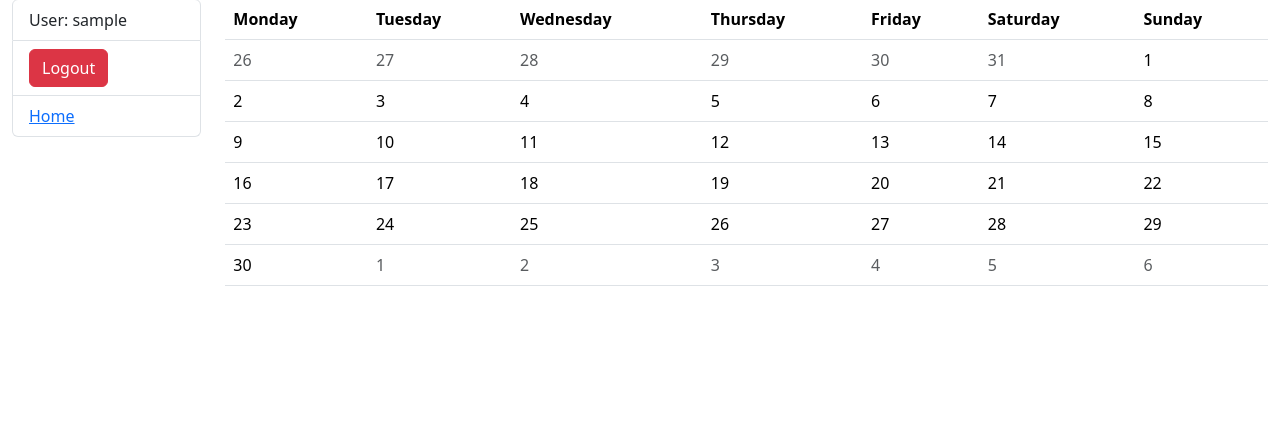
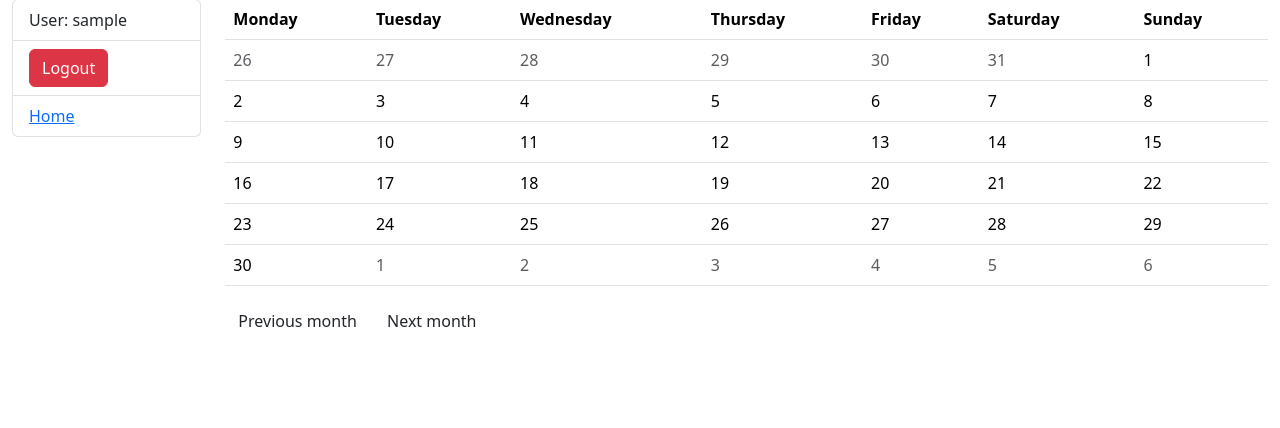
Before and after one commit to 20jofi00/floworbit-task-manager, a Django app: page /tasks/1/project-calendar/ in a window 1280 px wide. Shown: the part 77-505 px from the top of the page. Run offline with Django 5.2, Linux system fonts and the light colour scheme; a user stored in the database is signed in; tables that the repository leaves empty hold one stand-in row (values such as "Sample post").

Commit message:
add previous and next month navigation to task calendar

```diff
--- a/templates/tasks/task_calendar.html
+++ b/templates/tasks/task_calendar.html
@@ -37,4 +37,15 @@
     {% endfor %}
     </tbody>
   </table>
+  {% if prev_month %}
+    <a href="{% url 'tasks:project-task-calendar' project_pk=project.id %}?year={{ prev_month|date:'Y' }}&month={{ prev_month|date:'n' }}" class="btn">
+      Previous month
+    </a>
+  {% endif %}
+
+  {% if next_month %}
+    <a href="{% url 'tasks:project-task-calendar' project_pk=project.id %}?year={{ next_month|date:'Y' }}&month={{ next_month|date:'n' }}" class="btn">
+      Next month
+    </a>
+  {% endif %}
 {% endblock %}
```
